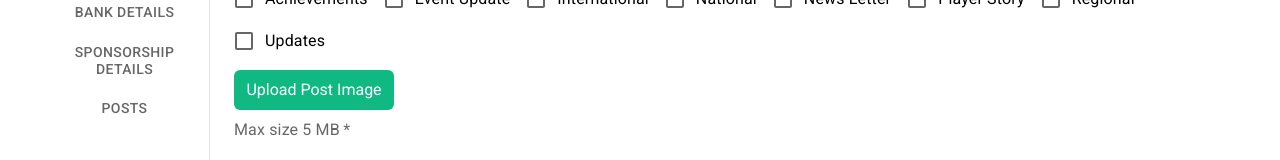
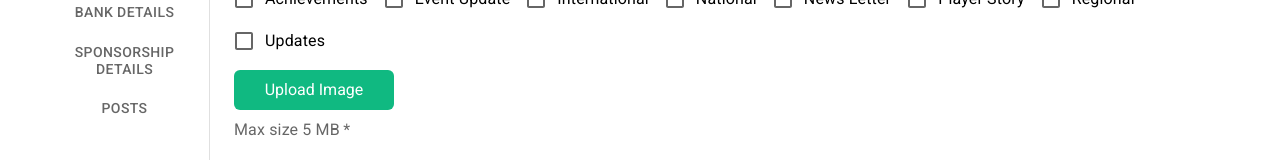
Before and after one commit to Ujucode/poynt-sports, a React (Vite) app: page /account/posts in a window 1280 px wide. Shown: the part 747-907 px from the top of the page. Built offline with nearby package versions, Linux system fonts and the light colour scheme.

Commit message:
-changed inner content

```diff
--- a/src/components/Account/PostsTab.jsx
+++ b/src/components/Account/PostsTab.jsx
@@ -173,7 +173,7 @@ const PostsTab = () => {
         className="p-2 w-40 bg-emerald-500 text-white rounded-md h-10"
         onClick={handleUpload}
       >
-        {image ? "Change Image" : "Upload Post Image"}
+        {image ? "Change Image" : "Upload Image"}
       </button>
       <FormLabel htmlFor="upload-img" required>
         Max size 5 MB
```
